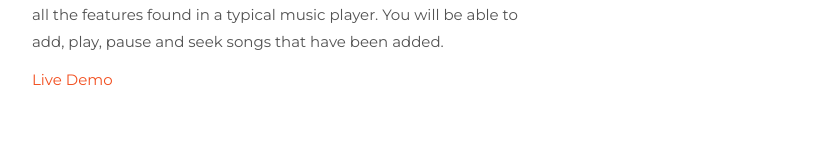
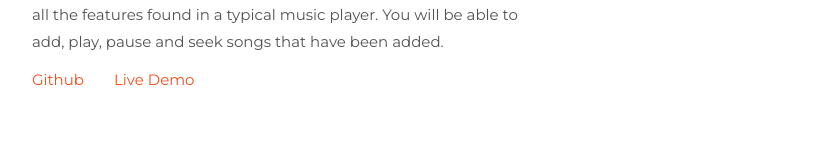
Before and after one commit to Adityamishra114/Personal-Portfolio, a plain HTML site: page index.html in a window 1280 px wide. Shown: the part 2965-3125 px from the top of the page, without its empty margins (96-920 px from the left). Drawn offline with nearby package versions, Linux system fonts and the light colour scheme.

Commit message:
Update index.html

```diff
--- a/index.html
+++ b/index.html
@@ -148,7 +148,7 @@
                         typical music player. You will be able to add, play, pause and seek songs that have been added.
                     </p>
                     <div class="action">
-                        <!-- <a href="https://github.com/Adityamishra114/Spotify-Clone" target="_blank">Github</a> -->
+                        <a href="https://github.com/Adityamishra114/Spotify-Clone" target="_blank">Github</a>
                         <a href="https://adityamishra114.github.io/Spotify-Clone/" target="_blank">Live Demo</a>
                     </div>
                 </div>
@@ -156,7 +156,7 @@
 
             </div>
         </div>
-        </div>
+
     </section>
     <section class="contact" id="contact">
         <div class="overlay">
```
